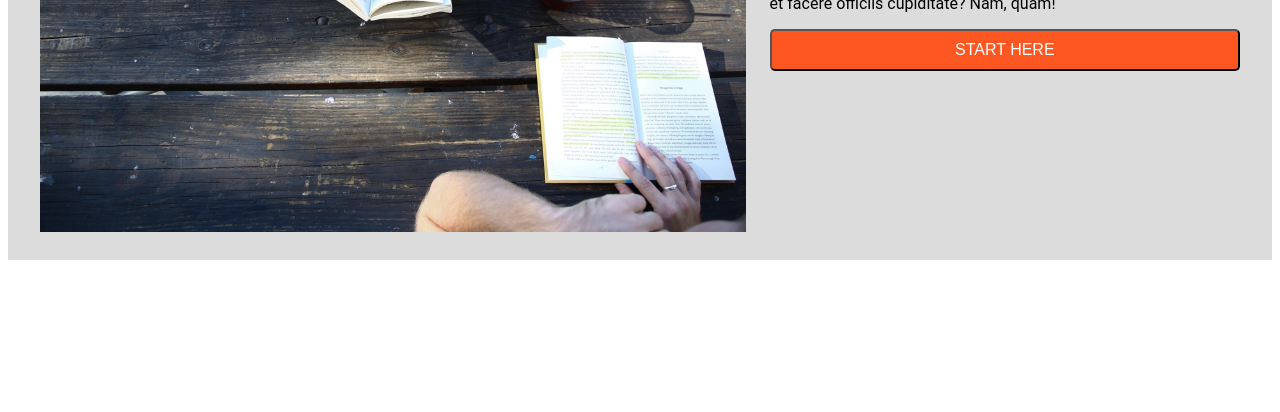
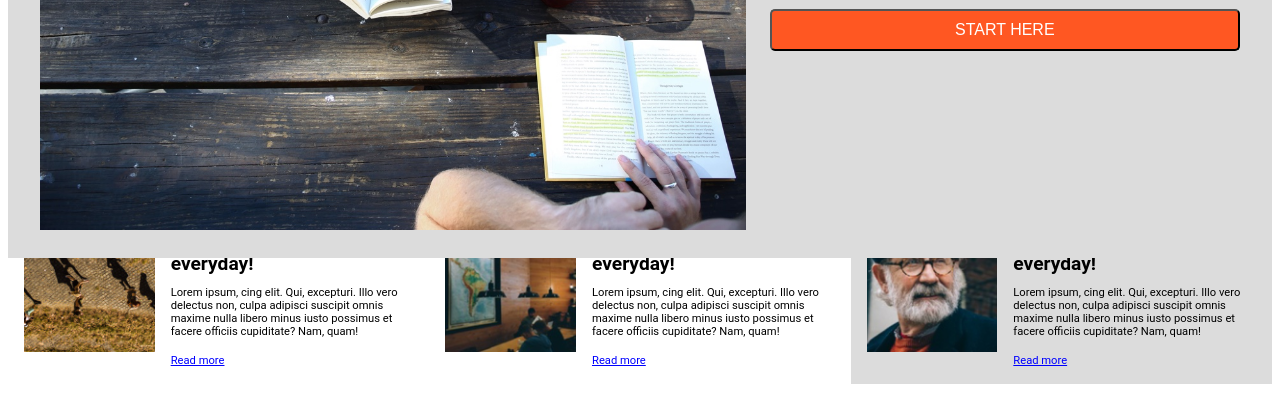
Before and after one commit to kromzatura/capstone_project, a plain HTML site: page index.html in a window 1280 px wide. Shown: the part 388-800 px from the top of the page. Drawn offline with Linux system fonts and the light colour scheme.

Commit message:
css doen for small sectionst

```diff
--- a/index.html
+++ b/index.html
@@ -40,5 +40,41 @@
             </div>
         </div>
     </section>
+    <!--intro section-->
+    <section id="intro" class="intro">
+        <div class="intro-container">
+            <div class="content">
+                <div class="image-col">
+                    <img src="./resources/images/information-orientation.jpg" alt="information-orientation" class="about-img">
+                </div>
+                <div class="text-col">
+                    <h3 class="section-title">Learn something new everyday!</h3>
+                    <p class="section-subtitle">Lorem ipsum, cing elit. Qui, excepturi. Illo vero delectus non, culpa adipisci suscipit omnis maxime nulla libero minus iusto possimus et facere officiis cupiditate? Nam, quam!</p>
+                    <a href="#">Read more</a>
+                </div>
+            </div>
+            <div class="content">
+                <div class="image-col">
+                    <img src="./resources/images/information-campus.jpg" alt="information-orientation" class="about-img">
+                </div>
+                <div class="text-col">
+                    <h3 class="section-title">Learn something new everyday!</h3>
+                    <p class="section-subtitle">Lorem ipsum, cing elit. Qui, excepturi. Illo vero delectus non, culpa adipisci suscipit omnis maxime nulla libero minus iusto possimus et facere officiis cupiditate? Nam, quam!</p>
+                    <a href="#">Read more</a>
+                </div>
+            </div>
+            <div class="content-color">
+                <div class="image-col">
+                    <img src="./resources/images/information-guest-lecture.jpg" alt="information-orientation" class="about-img">
+                </div>
+                <div class="text-col">
+                    <h3 class="section-title">Learn something new everyday!</h3>
+                    <p class="section-subtitle">Lorem ipsum, cing elit. Qui, excepturi. Illo vero delectus non, culpa adipisci suscipit omnis maxime nulla libero minus iusto possimus et facere officiis cupiditate? Nam, quam!</p>
+                    <a href="#">Read more</a>
+                </div>
+            </div>
+
+        </div>
+    </section>
     </body>
 </html>
--- a/resources/css/style.css
+++ b/resources/css/style.css
@@ -8,9 +8,13 @@ h2 {
     margin-bottom: 16px;
 }
 
+h3 {
+    font-size: 1.2rem;
+    margin-bottom: 8px;
+}
+
 p {
-    font-size: 1em;
-    margin-bottom: 16px;
+    font-size: 0.7em;
 }
 /* Header Styles */
 header {
@@ -18,6 +22,7 @@ header {
     height: 64px; /* Set the fixed height of the header */
     width: 100%;
     position: fixed;
+    top: 0;
     z-index: 1000;
 }
 
@@ -96,7 +101,7 @@ span.bold-text {
 /* Hero Section Styles */
 .hero-container {
     position: relative;
-    top: 66px; /* Set the top position of the hero container */
+    top: 64px; /* Set the top position of the hero container */
     display: flex;
     justify-content: center;
     align-items: center;
@@ -104,7 +109,7 @@ span.bold-text {
     height: 100%;
 }
 
-.content {
+#about .content {
     display: flex;
     justify-content: space-between;
     align-items: center;
@@ -112,7 +117,7 @@ span.bold-text {
     background-color: gainsboro;
 }
 
-.image-col {
+#about .image-col {
     width: 60%;
     padding-right: 12px;
 }
@@ -122,12 +127,58 @@ span.bold-text {
     height: auto;
 }
 
-.text-col {
+#about .text-col {
     width: 40%;
     padding-left: 12px;
 }
 
+/* intro  Section Styles */
 
+.intro-container {
+    display: flex;
+    justify-content: center;
+    align-items: center;
+    width: 100%;
+    height: 100%;
+}
+
+#intro .content {
+    display: flex;
+    justify-content: space-between;
+    align-items: center;
+    padding: 16px;
+    background-color: white;
+}
+
+#intro .content-color {
+    display: flex;
+    justify-content: space-between;
+    align-items: center;
+    padding: 16px;
+    background-color: gainsboro;
+}
+
+#intro .image-col {
+    width: 35%;
+    padding-right: 8px;
+}
+
+.image-col img {
+    width: 100%;
+    height: auto;
+}
+
+#intro .text-col {
+    width: 65%;
+    padding-left: 8px;
+}
+
+#intro a {
+    color: blue;
+    text-decoration: underline;
+    font-size: 0.7rem;
+
+}
 
 /* Footer Styles */
 footer {
```
